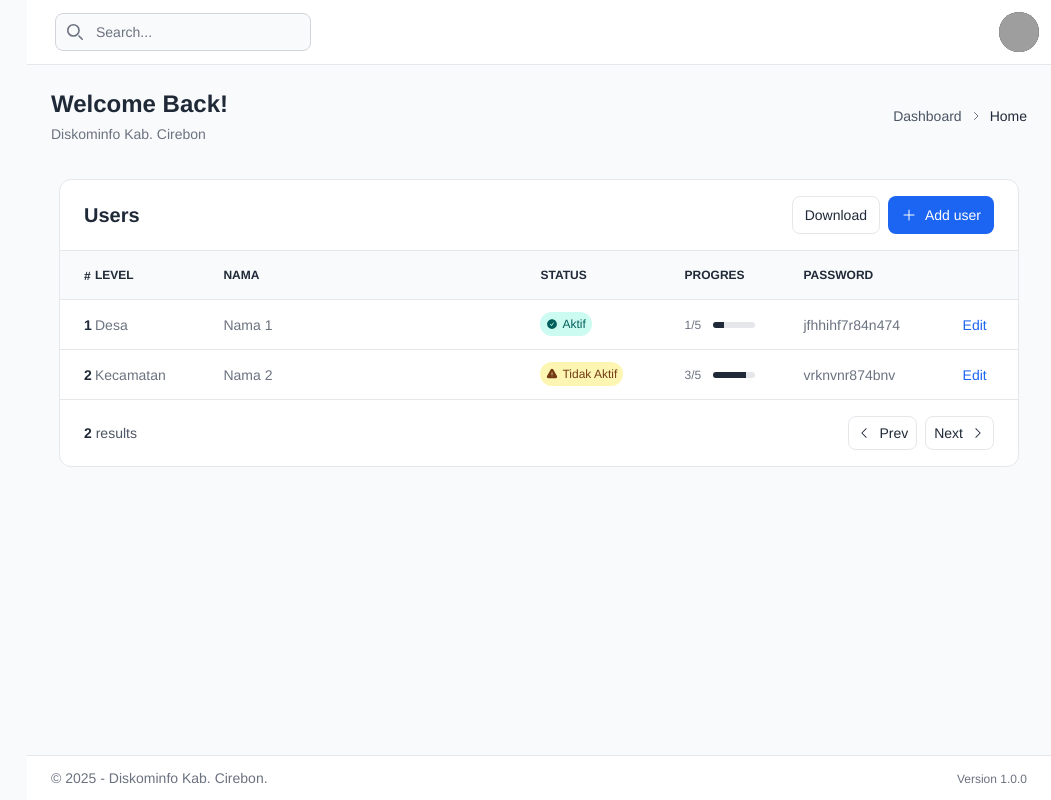
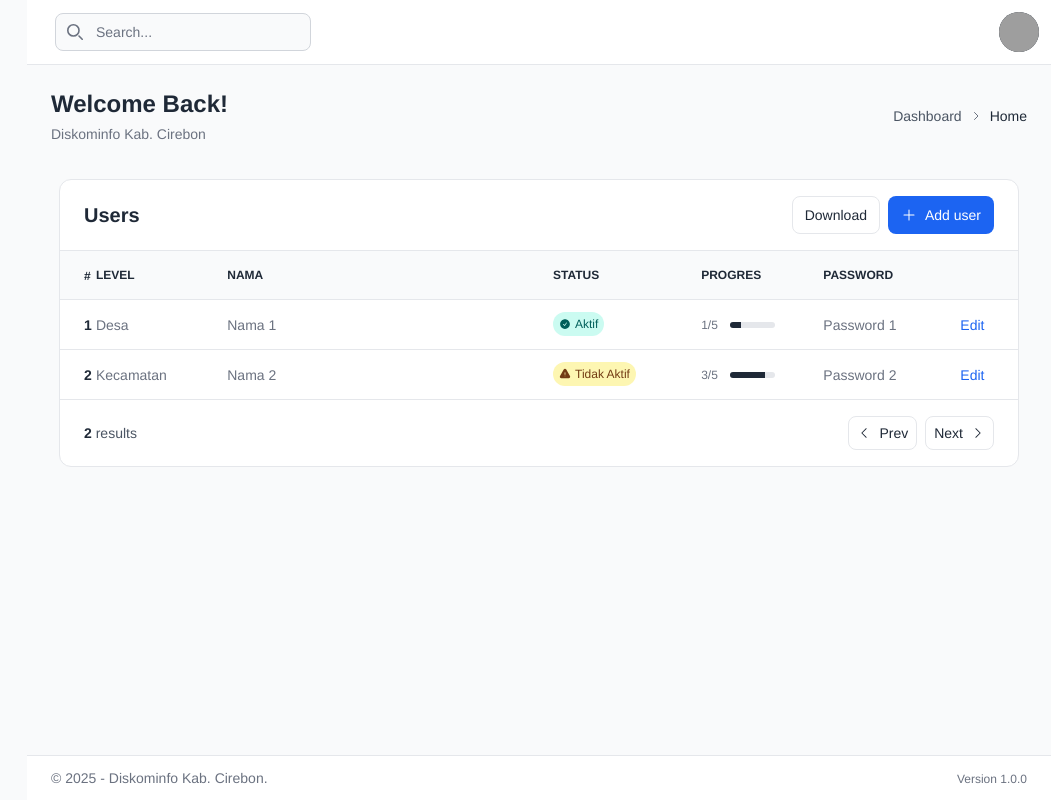
Before and after one commit to azharanggakusuma/simades, a Next.js app: page /dashboard/pages/users in a window 1280 px wide. Shown: the whole page, without its empty margins (229-1280 px from the left). Built offline with nearby package versions, Linux system fonts and the light colour scheme; grey boxes are pictures that could not be loaded.

Commit message:
fix: update placeholder text in TableUser component for clarity

```diff
--- a/app/dashboard/pages/users/TableUser.tsx
+++ b/app/dashboard/pages/users/TableUser.tsx
@@ -150,7 +150,7 @@ export default function TableUser() {
                       <td className="size-px whitespace-nowrap">
                         <div className="px-6 py-3">
                           <span className="text-sm text-gray-500 dark:text-neutral-500">
-                            jfhhihf7r84n474
+                            Password 1
                           </span>
                         </div>
                       </td>
@@ -220,7 +220,7 @@ export default function TableUser() {
                       <td className="size-px whitespace-nowrap">
                         <div className="px-6 py-3">
                           <span className="text-sm text-gray-500 dark:text-neutral-500">
-                            vrknvnr874bnv
+                            Password 2
                           </span>
                         </div>
                       </td>
```
